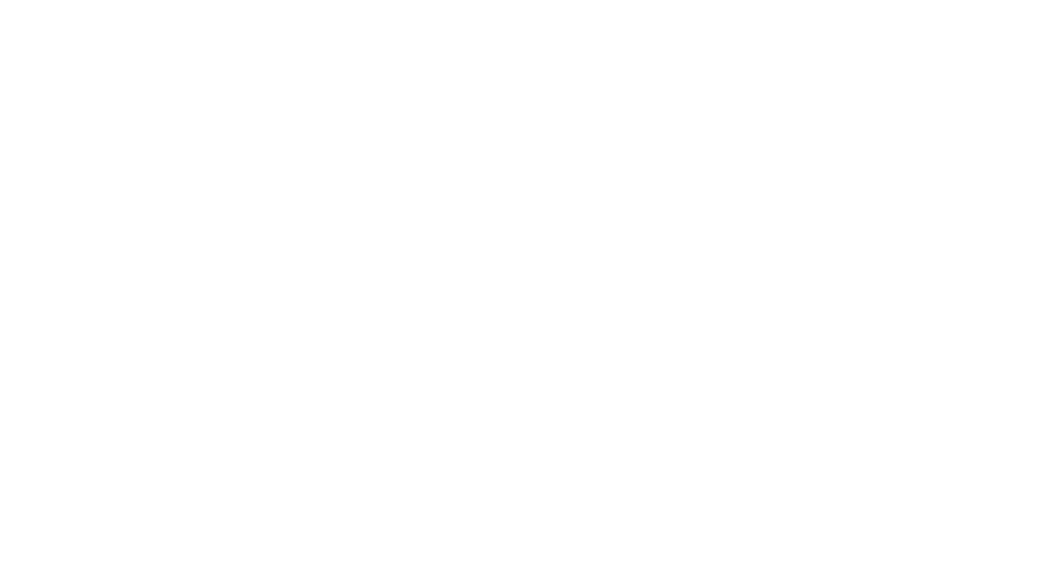
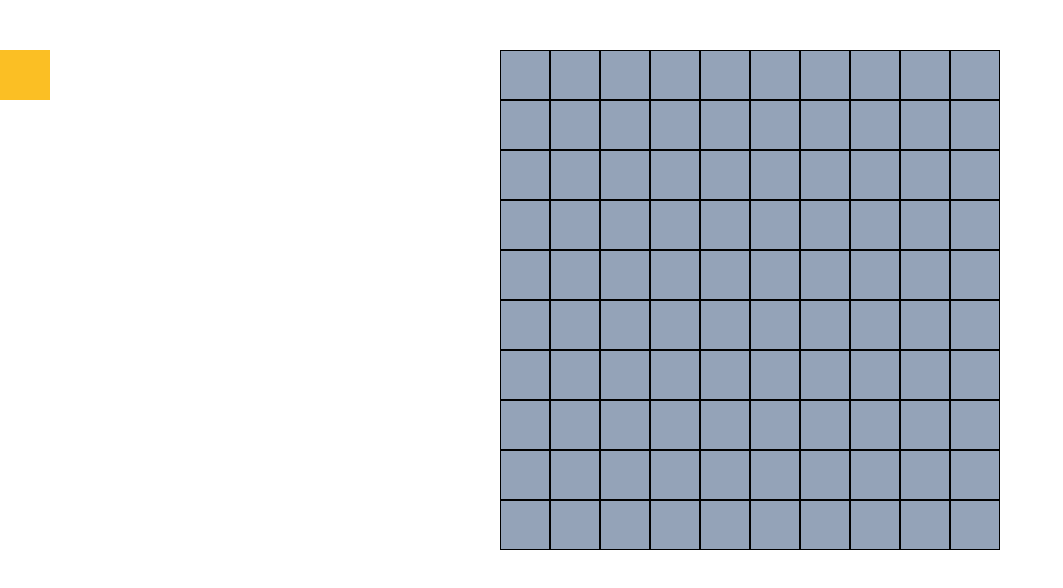
Before and after one commit to louis-bee/seabattle-front, a Vue app: page /place in a window 1280 px wide. Before the commit this address had no page. Shown: the top 588 px of the page, without its empty margins (0-1063 px from the left). Built offline with nearby package versions, Linux system fonts and the light colour scheme.

Commit message:
简单拖拽

```diff
--- a/src/page/fight/components/cell.vue
+++ b/src/page/fight/components/cell.vue
@@ -17,7 +17,7 @@
 
 <template>
   <div
-    class="w-10% h-10% bg-bluegray b-solid b-1 b-black flex justify-center items-center relative"
+    class="w-10% h-10% bg-bluegray b-solid b-1 b-black flex justify-center items-center relative hover:cursor-crosshair"
   >
     <div
       v-if="isChosen"
--- /dev/null
+++ b/src/page/place/cell.vue
@@ -0,0 +1,43 @@
+<script setup lang="ts">
+import { ref } from 'vue'
+import type { CellData } from '@/type/chess'
+
+const props = defineProps<{
+  cellData: CellData
+}>()
+const emits = defineEmits(['place'])
+
+const dragHover = ref(false)
+const onEnter = () => {
+  dragHover.value = true
+}
+const onLeave = () => {
+  dragHover.value = false
+}
+const onPlace = (event) => {
+  console.log(event)
+  emits('place', props.cellData)
+  const id = event.dataTransfer.getData('id')
+  const origin = document.querySelector(`#${id}`)
+  event.target.appendChild(origin)
+
+  // target.appendChild(document.getElementById(drag_id))
+}
+
+</script>
+
+<template>
+  <div
+    class="w-10% h-10% bg-bluegray b-solid b-1 b-black flex justify-center items-center relative"
+    :class="{
+      'bg-gray-5': dragHover
+    }"
+    @dragenter.prevent="onEnter"
+    @dragover.prevent=""
+    @dragleave.prevent="onLeave"
+    @drop="onPlace"
+  />
+</template>
+
+<style lang="scss" scoped>
+</style>
--- /dev/null
+++ b/src/page/place/index.vue
@@ -0,0 +1,60 @@
+<script setup lang="ts">
+import { computed, onMounted, ref } from 'vue'
+import Cell from './cell.vue'
+import type { Board, CellData } from '@/type/chess'
+const SIZE = 10
+const board: Board = Array.from({ length: SIZE }, (v1, row) =>
+  Array.from({ length: SIZE }, (v2, col) => ({ status: 'unshoot', address: { x: col, y: row }, hasBoat: 0 })),
+)
+
+const boardListData = computed(() => {
+  return board.flat() || []
+})
+
+const oneRef = ref(null)
+onMounted(() => {
+  console.log(oneRef.value)
+})
+
+const startDrag = (event) => {
+  console.log(event)
+  const target = event.target
+  event.dataTransfer.setData('id', target.id)
+  document.body.style.cursor = 'move'
+}
+
+const endDrag = () => {
+  // console.log(e)
+  document.body.style.cursor = 'default'
+}
+
+const onPlace = (cell: CellData) => {
+
+}
+
+</script>
+
+<template>
+  <div class="flex mt-50px">
+    <div class="w-500px">
+      <div
+        id="one"
+        draggable="true"
+        class="w-50px h-50px bg-amber"
+        @dragstart="startDrag"
+        @dragend="endDrag"
+      />
+    </div>
+    <div class="flex flex-wrap w-500px h-500px bg-bluegray">
+      <Cell
+        v-for="item, index in boardListData"
+        :key="index"
+        :cell-data="item"
+        @place="onPlace"
+      />
+    </div>
+  </div>
+</template>
+
+<style scoped>
+</style>
--- a/src/router/index.ts
+++ b/src/router/index.ts
@@ -20,6 +20,12 @@
     component: () =>
       import(/* webpackChunkName: "test" */ '@/page/test.vue'),
   },
+  {
+    path: '/place',
+    name: 'Place',
+    component: () =>
+      import(/* webpackChunkName: "place" */ '@/page/place/index.vue'),
+  },
 ]
 
 const router = createRouter({
```
